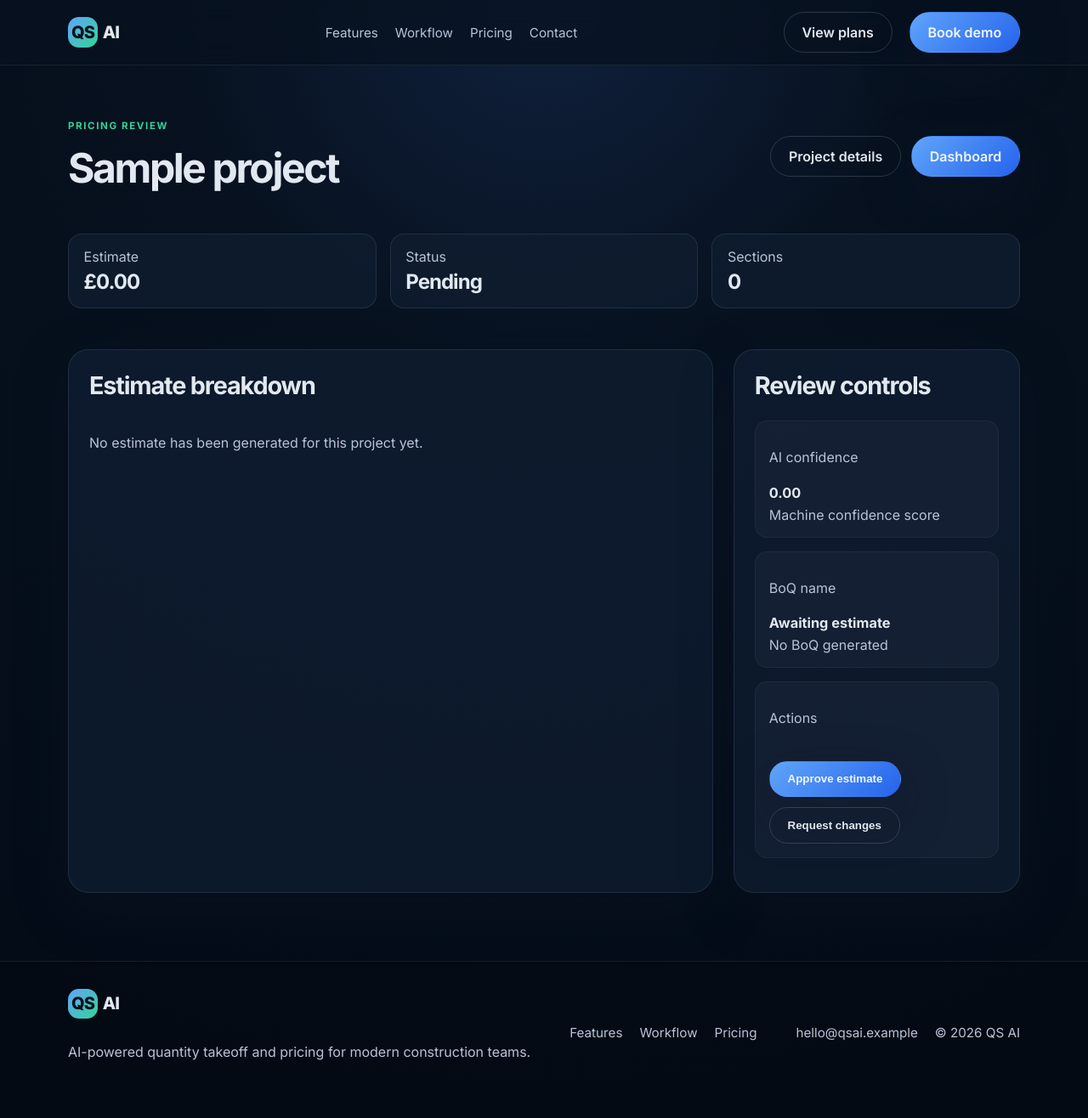
After one commit to Abiriyi/qs_ai_saas, a Django app: page /projects/00000000-0000-0000-0000-000000000001/pricing/ in a window 1280 px wide. The commit adds this page. Shown: the whole page at 85% size. Run offline with Django 4.2, Linux system fonts and the light colour scheme; a user stored in the database is signed in; tables that the repository leaves empty hold one stand-in row (values such as "Sample post"); data that the repository does not hold is empty; parts of the project's set-up code (start-up, migrations or seed data) failed here and were passed over.

Commit message:
Pricing review screen is now in place

```diff
--- a/core/views.py
+++ b/core/views.py
@@ -4,6 +4,7 @@ from django.contrib.auth.decorators import login_required
 from django.http import JsonResponse
 from django.shortcuts import get_object_or_404, redirect, render
 
+from boq.models import BoQ
 from core.forms import OrganizationSignupForm, ProjectIntakeForm, UserLoginForm
 from projects.models import Project
 
@@ -182,3 +183,38 @@ def project_detail(request, pk):
             "boq_summary": boq_summary,
         },
     )
+
+
+@login_required(login_url="login")
+def project_pricing_review(request, pk):
+    project = get_object_or_404(
+        Project.objects.filter(organization=request.user.organization),
+        pk=pk,
+    )
+
+    boq = (
+        project.boqs.select_related("project")
+        .prefetch_related("sections__items")
+        .order_by("-updated_at")
+        .first()
+    )
+
+    sections = []
+    if boq:
+        sections = list(boq.sections.all().prefetch_related("items").order_by("order"))
+
+    summary_total = boq.total_amount if boq else 0
+    summary_total_display = f"£{summary_total:,.2f}" if summary_total else "£0.00"
+
+    return render(
+        request,
+        "project_pricing_review.html",
+        {
+            "page_title": f"Pricing review | {project.name}",
+            "project": project,
+            "boq": boq,
+            "sections": sections,
+            "summary_total": summary_total,
+            "summary_total_display": summary_total_display,
+        },
+    )
--- a/qs_ai_saas/urls.py
+++ b/qs_ai_saas/urls.py
@@ -17,7 +17,7 @@ Including another URLconf
 from django.contrib import admin
 from django.urls import path, include
 
-from core.views import auth_page, dashboard, home, project_detail, project_workflow
+from core.views import auth_page, dashboard, home, project_detail, project_pricing_review, project_workflow
 
 urlpatterns = [
     path('', home, name='home'),
@@ -25,6 +25,7 @@ urlpatterns = [
     path('dashboard/', dashboard, name='dashboard'),
     path('projects/new/', project_workflow, name='project_workflow'),
     path('projects/<uuid:pk>/', project_detail, name='project_detail'),
+    path('projects/<uuid:pk>/pricing/', project_pricing_review, name='project_pricing_review'),
     path('admin/', admin.site.urls),
 
     path(
--- a/static/css/styles.css
+++ b/static/css/styles.css
@@ -813,6 +813,73 @@ th {
   padding: 1rem 0;
 }
 
+.pricing-review-page {
+  padding: 4rem 0 5rem;
+}
+
+.pricing-review-grid {
+  display: grid;
+  grid-template-columns: minmax(0, 1.8fr) minmax(280px, 0.8fr);
+  gap: 1.5rem;
+}
+
+.pricing-summary-grid {
+  display: grid;
+  grid-template-columns: repeat(3, minmax(0, 1fr));
+  gap: 1rem;
+  margin: 1.5rem 0;
+}
+
+.pricing-summary-card {
+  background: rgba(15, 29, 48, 0.8);
+  border: 1px solid var(--panel-border);
+  border-radius: 1rem;
+  padding: 1rem 1.1rem;
+  display: grid;
+  gap: 0.35rem;
+}
+
+.pricing-summary-card span {
+  color: var(--text-soft);
+}
+
+.pricing-summary-card strong {
+  font-size: 1.5rem;
+  letter-spacing: -0.04em;
+}
+
+.section-card {
+  background: rgba(15, 29, 48, 0.8);
+  border: 1px solid var(--panel-border);
+  border-radius: 1rem;
+  padding: 1rem 1.1rem;
+  margin-top: 1rem;
+}
+
+.item-table-wrap {
+  overflow-x: auto;
+}
+
+.item-table {
+  width: 100%;
+  border-collapse: collapse;
+  margin-top: 0.8rem;
+}
+
+.item-table th,
+.item-table td {
+  padding: 0.7rem 0.8rem;
+  border-bottom: 1px solid rgba(148, 163, 184, 0.12);
+  text-align: left;
+}
+
+.pricing-actions {
+  display: flex;
+  flex-wrap: wrap;
+  gap: 0.75rem;
+  margin-top: 1.2rem;
+}
+
 .project-layout {
   display: grid;
   gap: 1.5rem;
--- a/templates/project_detail.html
+++ b/templates/project_detail.html
@@ -13,6 +13,7 @@
       <div class="header-actions">
         <a href="{% url 'dashboard' %}" class="btn btn-ghost">Back to dashboard</a>
         <a href="{% url 'project_workflow' %}" class="btn btn-primary">New project</a>
+        <a href="{% url 'project_pricing_review' project.id %}" class="btn btn-secondary">Pricing review</a>
       </div>
     </header>
 
--- /dev/null
+++ b/templates/project_pricing_review.html
@@ -0,0 +1,108 @@
+{% extends 'base.html' %}
+
+{% block title %}{{ page_title }}{% endblock %}
+
+{% block content %}
+<section class="pricing-review-page">
+  <div class="container project-detail-layout">
+    <header class="page-header">
+      <div>
+        <p class="eyebrow">Pricing review</p>
+        <h1>{{ project.name }}</h1>
+      </div>
+      <div class="header-actions">
+        <a href="{% url 'project_detail' project.id %}" class="btn btn-ghost">Project details</a>
+        <a href="{% url 'dashboard' %}" class="btn btn-primary">Dashboard</a>
+      </div>
+    </header>
+
+    <div class="pricing-summary-grid">
+      <article class="pricing-summary-card">
+        <span>Estimate</span>
+        <strong>{{ summary_total_display }}</strong>
+      </article>
+      <article class="pricing-summary-card">
+        <span>Status</span>
+        <strong>{% if boq %}{{ boq.status|title }}{% else %}Pending{% endif %}</strong>
+      </article>
+      <article class="pricing-summary-card">
+        <span>Sections</span>
+        <strong>{{ sections|length }}</strong>
+      </article>
+    </div>
+
+    <div class="pricing-review-grid">
+      <section class="panel project-detail-card">
+        <div class="panel-header-row">
+          <h2>Estimate breakdown</h2>
+        </div>
+
+        {% if boq and sections %}
+          {% for section in sections %}
+            <div class="section-card">
+              <div class="panel-header-row">
+                <h3>{{ section.name }}</h3>
+              </div>
+
+              <div class="item-table-wrap">
+                <table class="item-table">
+                  <thead>
+                    <tr>
+                      <th>Item</th>
+                      <th>Unit</th>
+                      <th>Qty</th>
+                      <th>Rate</th>
+                      <th>Amount</th>
+                      <th>Confidence</th>
+                    </tr>
+                  </thead>
+                  <tbody>
+                    {% for item in section.items.all %}
+                      <tr>
+                        <td>{{ item.item_no }} · {{ item.description }}</td>
+                        <td>{{ item.unit }}</td>
+                        <td>{{ item.quantity }}</td>
+                        <td>£{{ item.rate }}</td>
+                        <td>£{{ item.amount }}</td>
+                        <td>{{ item.confidence_score|floatformat:2 }}</td>
+                      </tr>
+                    {% endfor %}
+                  </tbody>
+                </table>
+              </div>
+            </div>
+          {% endfor %}
+        {% else %}
+          <span class="project-detail-empty">No estimate has been generated for this project yet.</span>
+        {% endif %}
+      </section>
+
+      <aside class="panel project-detail-side">
+        <div class="panel-header-row">
+          <h2>Review controls</h2>
+        </div>
+
+        <div class="mini-card">
+          <p class="muted-label">AI confidence</p>
+          <strong>{% if boq %}{{ boq.ai_confidence_score|floatformat:2 }}{% else %}0.00{% endif %}</strong>
+          <span>Machine confidence score</span>
+        </div>
+
+        <div class="mini-card">
+          <p class="muted-label">BoQ name</p>
+          <strong>{% if boq %}{{ boq.name }}{% else %}Awaiting estimate{% endif %}</strong>
+          <span>{% if boq %}Updated {{ boq.updated_at|date:"d M Y" }}{% else %}No BoQ generated{% endif %}</span>
+        </div>
+
+        <div class="mini-card">
+          <p class="muted-label">Actions</p>
+          <div class="pricing-actions">
+            <button type="button" class="btn btn-primary">Approve estimate</button>
+            <button type="button" class="btn btn-ghost">Request changes</button>
+          </div>
+        </div>
+      </aside>
+    </div>
+  </div>
+</section>
+{% endblock %}
```
Also changed, not shown: core/tests.py (+78 -0 lines).
